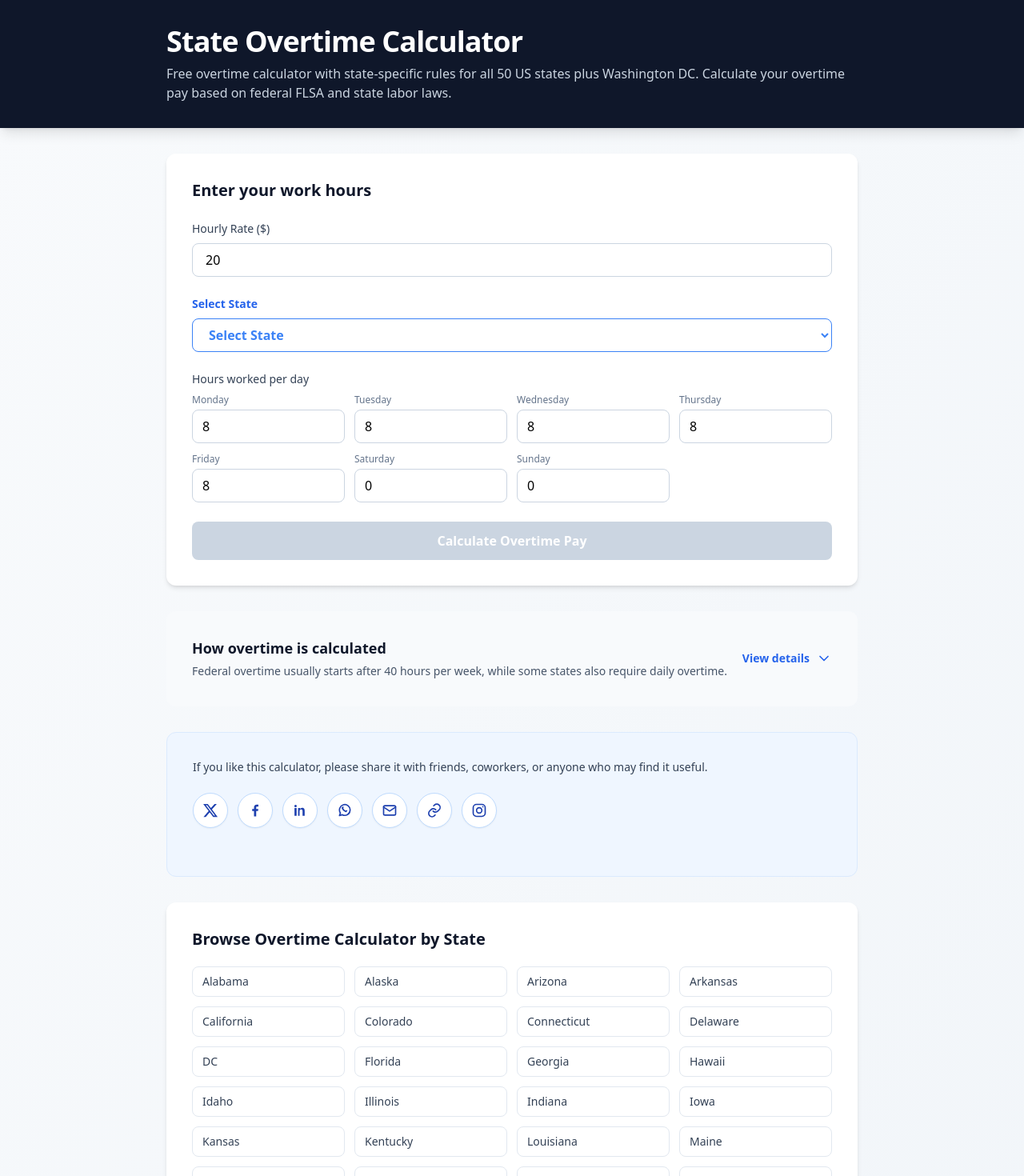
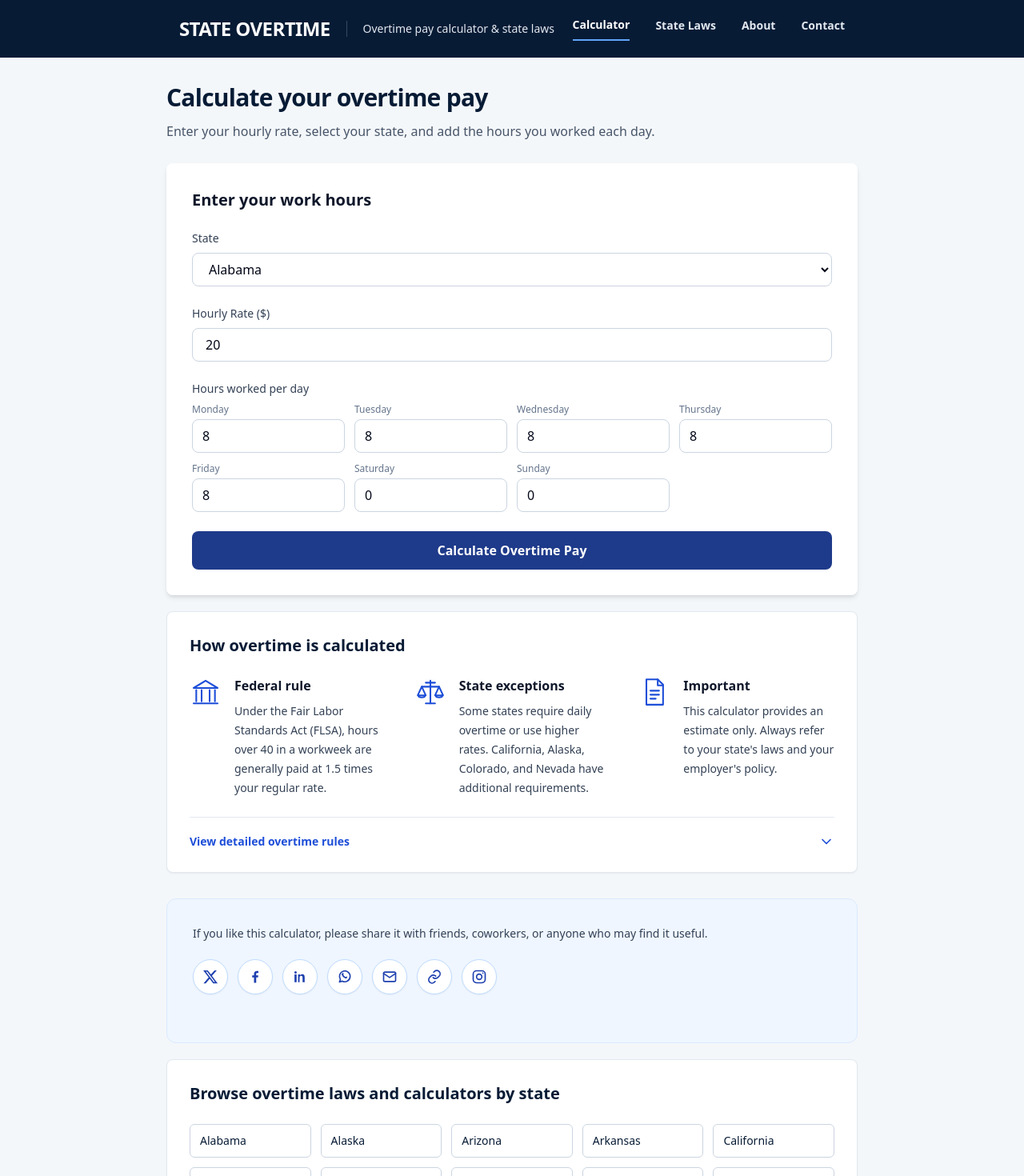
Before and after one commit to kikaifabrik-flow/stateovertime, a Next.js app: page / in a window 1280 px wide. Shown: the top 1470 px of the page at 80% size. Built offline with nearby package versions, Linux system fonts and the light colour scheme.

Commit message:
Update homepage layout and navigation

```diff
--- a/src/app/page.tsx
+++ b/src/app/page.tsx
@@ -1,9 +1,5 @@
-"use client";
-
 import Link from "next/link";
-import { useRouter } from "next/navigation";
-import { useState } from "react";
-import { calculateOvertimePay, type CalcResult } from "../lib/overtime";
+import Calculator from "../components/Calculator";
 import ShareCalculator from "../components/ShareCalculator";
 
 const STATES: { code: string; name: string }[] = [
@@ -60,353 +56,146 @@ const STATES: { code: string; name: string }[] = [
   { code: "WY", name: "Wyoming" },
 ];
 
-const DAYS: { key: string; label: string }[] = [
-  { key: "mon", label: "Monday" },
-  { key: "tue", label: "Tuesday" },
-  { key: "wed", label: "Wednesday" },
-  { key: "thu", label: "Thursday" },
-  { key: "fri", label: "Friday" },
-  { key: "sat", label: "Saturday" },
-  { key: "sun", label: "Sunday" },
-];
+const iconClass = "h-10 w-10 text-blue-700";
 
-interface DayHours {
-  mon: number;
-  tue: number;
-  wed: number;
-  thu: number;
-  fri: number;
-  sat: number;
-  sun: number;
+function FederalRuleIcon() {
+  return (
+    <svg aria-hidden="true" className={iconClass} viewBox="0 0 48 48" fill="none" stroke="currentColor" strokeWidth="2.5" strokeLinecap="round" strokeLinejoin="round">
+      <path d="M6 18h36L24 7 6 18Z" />
+      <path d="M10 21v17M18 21v17M30 21v17M38 21v17M6 41h36" />
+    </svg>
+  );
+}
+
+function StateRulesIcon() {
+  return (
+    <svg aria-hidden="true" className={iconClass} viewBox="0 0 48 48" fill="none" stroke="currentColor" strokeWidth="2.5" strokeLinecap="round" strokeLinejoin="round">
+      <path d="M24 7v34M17 10h14M11 16h26" />
+      <path d="m11 16-6 13h12L11 16ZM37 16l-6 13h12l-6-13Z" />
+      <path d="M6 29c0 4 10 4 10 0M32 29c0 4 10 4 10 0M17 41h14" />
+    </svg>
+  );
+}
+
+function ImportantIcon() {
+  return (
+    <svg aria-hidden="true" className={iconClass} viewBox="0 0 48 48" fill="none" stroke="currentColor" strokeWidth="2.5" strokeLinecap="round" strokeLinejoin="round">
+      <path d="M12 5h17l8 8v30H12V5Z" />
+      <path d="M29 5v9h8M18 22h13M18 28h13M18 34h8" />
+    </svg>
+  );
 }
 
 export default function Home() {
-  const router = useRouter();
-  const [hourlyRate, setHourlyRate] = useState<string>("20");
-  const [state, setState] = useState<string>("");
-  const [hours, setHours] = useState<DayHours>({
-    mon: 8,
-    tue: 8,
-    wed: 8,
-    thu: 8,
-    fri: 8,
-    sat: 0,
-    sun: 0,
-  });
-
-  const [result, setResult] = useState<CalcResult | null>(null);
-  const [error, setError] = useState<string | null>(null);
   const currentYear = new Date().getFullYear();
-  const rateIsInvalid =
-    hourlyRate !== "" &&
-    (!Number.isFinite(Number(hourlyRate)) || Number(hourlyRate) < 0);
-  const hoursAreInvalid = DAYS.some((day) => {
-    const value = hours[day.key as keyof DayHours];
-    return value < 0 || value > 24;
-  });
-
-  const handleHourChange = (day: string, value: string) => {
-    setHours((currentHours) => ({
-      ...currentHours,
-      [day]: parseFloat(value) || 0,
-    }));
-    setResult(null);
-    setError(null);
-  };
-
-  const handleRateChange = (value: string) => {
-    setHourlyRate(value);
-    setResult(null);
-    setError(null);
-  };
-
-  const handleStateChange = (stateCode: string) => {
-    const selectedState = STATES.find((stateItem) => stateItem.code === stateCode);
-
-    if (!selectedState) return;
-
-    setState(stateCode);
-    setResult(null);
-    setError(null);
-    const slug = selectedState.name.toLowerCase().replace(/\s+/g, "-");
-    sessionStorage.setItem(
-      "stateovertime-calculator-draft",
-      JSON.stringify({ hourlyRate, hours }),
-    );
-    router.push(`/overtime-calculator/${slug}`);
-  };
-
-  const calculate = () => {
-    if (!state) {
-      setResult(null);
-      return;
-    }
-
-    const rate = Number(hourlyRate);
-    const dayHoursArr = DAYS.map((d) => hours[d.key as keyof DayHours]);
-
-    if (hourlyRate.trim() === "" || !Number.isFinite(rate) || rate < 0) {
-      setResult(null);
-      setError("Enter an hourly rate of $0 or more.");
-      return;
-    }
-
-    if (dayHoursArr.some((dayHours) => dayHours < 0 || dayHours > 24)) {
-      setResult(null);
-      setError("Enter between 0 and 24 hours for each day.");
-      return;
-    }
-
-    setError(null);
-    setResult(
-      calculateOvertimePay({
-        stateCode: state,
-        hourlyRate: rate,
-        dayHours: dayHoursArr,
-      }),
-    );
-  };
-
-  const formatCurrency = (n: number) =>
-    n.toLocaleString("en-US", { style: "currency", currency: "USD" });
 
   return (
-    <div className="min-h-screen bg-gradient-to-br from-slate-50 to-slate-100">
-      <header className="bg-slate-900 text-white py-8 shadow-lg">
-        <div className="max-w-4xl mx-auto px-4">
-          <h1 className="text-3xl md:text-4xl font-bold tracking-tight">
-            State Overtime Calculator
-          </h1>
-          <p className="text-slate-300 mt-2 text-sm md:text-base">
-           Free overtime calculator with state-specific rules for all 50 US
-            states plus Washington DC. Calculate your overtime pay based on
-            federal FLSA and state labor laws.
-          </p>
+    <div className="min-h-screen bg-[#f4f7fa] text-slate-950">
+      <header className="bg-[#071b35] text-white shadow-sm">
+        <div className="mx-auto flex max-w-4xl flex-wrap items-center justify-between gap-4 px-4 py-5 sm:px-6 lg:px-8">
+          <div className="flex min-w-0 items-center gap-5">
+            <Link href="/" className="shrink-0 text-xl font-extrabold tracking-tight sm:text-2xl">
+              STATE OVERTIME
+            </Link>
+            <span className="hidden border-l border-white/20 pl-5 text-sm text-slate-200 lg:block">
+              Overtime pay calculator &amp; state laws
+            </span>
+          </div>
+
+          <nav aria-label="Main navigation" className="flex flex-wrap items-center gap-x-5 gap-y-2 text-sm font-semibold sm:gap-x-8">
+            <a href="#calculator" className="border-b-2 border-blue-400 pb-2 text-white">
+              Calculator
+            </a>
+            <Link href="/state-laws" className="pb-2 text-slate-200 transition-colors hover:text-white">
+              State Laws
+            </Link>
+            <Link href="/about" className="pb-2 text-slate-200 transition-colors hover:text-white">
+              About
+            </Link>
+            <Link href="/contact" className="pb-2 text-slate-200 transition-colors hover:text-white">
+              Contact
+            </Link>
+          </nav>
         </div>
       </header>
 
-      <section className="max-w-4xl mx-auto px-4 py-8">
-        <form
-          className="bg-white rounded-xl shadow-md p-6 md:p-8"
-          onSubmit={(event) => {
-            event.preventDefault();
-            calculate();
-          }}
-          noValidate
-        >
-          <h2 className="text-xl font-semibold text-slate-900 mb-6">
-            Enter your work hours
+      <main className="mx-auto max-w-4xl px-4 py-8">
+        <section aria-labelledby="homepage-heading">
+          <h1 id="homepage-heading" className="text-2xl font-bold tracking-tight text-[#071b35] sm:text-3xl">
+            Calculate your overtime pay
+          </h1>
+          <p className="mt-3 max-w-3xl text-sm leading-6 text-slate-600 sm:text-base">
+            Enter your hourly rate, select your state, and add the hours you worked each day.
+          </p>
+        </section>
+
+        <div id="calculator" className="mt-7 scroll-mt-6 bg-white rounded-lg shadow-md p-6 md:p-8">
+          <Calculator defaultState="" />
+        </div>
+
+        <section className="mt-5 rounded-lg border border-slate-200 bg-white p-5 shadow-sm sm:p-7" aria-labelledby="overtime-explanation-heading">
+          <h2 id="overtime-explanation-heading" className="text-xl font-bold text-[#071b35]">
+            How overtime is calculated
           </h2>
 
-          <div className="mb-6">
-            <label htmlFor="home-hourly-rate" className="block text-sm font-medium text-slate-700 mb-2">
-              Hourly Rate ($)
-            </label>
-            <input
-              id="home-hourly-rate"
-              type="number"
-              value={hourlyRate}
-              onChange={(e) => handleRateChange(e.target.value)}
-              min="0"
-              step="0.01"
-              aria-invalid={rateIsInvalid}
-              aria-describedby={error ? "home-calculator-error" : undefined}
-              className="w-full px-4 py-2 border border-slate-300 rounded-lg focus:ring-2 focus:ring-blue-500 focus:border-blue-500 outline-none"
-              placeholder="20.00"
-            />
+          <div className="mt-6 grid gap-7 md:grid-cols-3 md:gap-9">
+            <article className="flex gap-4">
+              <div className="shrink-0"><FederalRuleIcon /></div>
+              <div>
+                <h3 className="font-bold text-slate-900">Federal rule</h3>
+                <p className="mt-2 text-sm leading-6 text-slate-700">
+                  Under the Fair Labor Standards Act (FLSA), hours over 40 in a workweek are generally paid at 1.5 times your regular rate.
+                </p>
+              </div>
+            </article>
+
+            <article className="flex gap-4">
+              <div className="shrink-0"><StateRulesIcon /></div>
+              <div>
+                <h3 className="font-bold text-slate-900">State exceptions</h3>
+                <p className="mt-2 text-sm leading-6 text-slate-700">
+                  Some states require daily overtime or use higher rates. California, Alaska, Colorado, and Nevada have additional requirements.
+                </p>
+              </div>
+            </article>
+
+            <article className="flex gap-4">
+              <div className="shrink-0"><ImportantIcon /></div>
+              <div>
+                <h3 className="font-bold text-slate-900">Important</h3>
+                <p className="mt-2 text-sm leading-6 text-slate-700">
+                  This calculator provides an estimate only. Always refer to your state&apos;s laws and your employer&apos;s policy.
+                </p>
+              </div>
+            </article>
           </div>
 
-          <div className="mb-6">
-            <label htmlFor="home-state" className="block text-sm font-semibold text-blue-600 mb-2">
-              Select State
-            </label>
-            <select
-              id="home-state"
-              value={state}
-              onChange={(e) => handleStateChange(e.target.value)}
-              className={`w-full px-4 py-2 border border-blue-500 rounded-lg focus:ring-2 focus:ring-blue-500 focus:border-blue-500 outline-none bg-white ${
-                state ? "text-slate-900 font-normal" : "text-blue-500 font-semibold"
-              }`}
-            >
-              <option value="" disabled className="text-blue-500 font-semibold">
-                Select State
-              </option>
-              {STATES.map((s) => (
-                <option
-                  key={s.code}
-                  value={s.code}
-                  className="text-slate-900 font-normal"
-                >
-                  {s.name}
-                </option>
-              ))}
-            </select>
-          </div>
-
-          <fieldset className="mb-6">
-            <legend className="block text-sm font-medium text-slate-700 mb-2">
-              Hours worked per day
-            </legend>
-            <div className="grid grid-cols-2 md:grid-cols-4 gap-3">
-              {DAYS.map((day) => (
-                <div key={day.key}>
-                  <label htmlFor={`home-${day.key}`} className="block text-xs text-slate-500 mb-1">
-                    {day.label}
-                  </label>
-                  <input
-                    id={`home-${day.key}`}
-                    type="number"
-                    value={hours[day.key as keyof DayHours]}
-                    onChange={(e) => handleHourChange(day.key, e.target.value)}
-                    min="0"
-                    max="24"
-                    step="0.5"
-                    aria-invalid={hoursAreInvalid && (hours[day.key as keyof DayHours] < 0 || hours[day.key as keyof DayHours] > 24)}
-                    aria-describedby={error ? "home-calculator-error" : undefined}
-                    className="w-full px-3 py-2 border border-slate-300 rounded-lg focus:ring-2 focus:ring-blue-500 focus:border-blue-500 outline-none"
-                  />
-                </div>
-              ))}
-            </div>
-          </fieldset>
-
-          {error && (
-            <p id="home-calculator-error" role="alert" className="mb-4 text-sm font-semibold text-red-700">
-              {error}
-            </p>
-          )}
-
-          <button
-            type="submit"
-            disabled={!state}
-            className="w-full bg-blue-900 hover:bg-blue-800 disabled:bg-slate-300 disabled:cursor-not-allowed text-white font-semibold py-3 px-6 rounded-lg transition-colors"
-          >
-            Calculate Overtime Pay
-          </button>
-        </form>
-
-        {result && (
-          <div className="mt-6 bg-white rounded-xl shadow-md p-6 md:p-8" aria-live="polite">
-            <h2 className="text-xl font-semibold text-slate-900 mb-4">
-              Your Pay Breakdown
-            </h2>
-
-            <div className="space-y-3">
-              <div className="flex justify-between py-2 border-b border-slate-100">
-                <span className="text-slate-600">Regular Hours:</span>
-                <span className="font-semibold">
-                  {result.regularHours.toFixed(1)} hrs
-                </span>
-              </div>
-              <div className="flex justify-between py-2 border-b border-slate-100">
-                <span className="text-slate-600">Overtime Hours (1.5x):</span>
-                <span className="font-semibold">
-                  {result.otHours.toFixed(1)} hrs
-                </span>
-              </div>
-              {result.doubleOtHours > 0 && (
-                <div className="flex justify-between py-2 border-b border-slate-100">
-                  <span className="text-slate-600">Double OT Hours (2x):</span>
-                  <span className="font-semibold">
-                    {result.doubleOtHours.toFixed(1)} hrs
-                  </span>
-                </div>
-              )}
-              <div className="flex justify-between py-2 border-b border-slate-100">
-                <span className="text-slate-600">Regular Pay:</span>
-                <span className="font-semibold">
-                  {formatCurrency(result.regularPay)}
-                </span>
-              </div>
-              <div className="flex justify-between py-2 border-b border-slate-100">
-                <span className="text-slate-600">Overtime Pay (1.5x):</span>
-                <span className="font-semibold">
-                  {formatCurrency(result.otPay)}
-                </span>
-              </div>
-              {result.doubleOtPay > 0 && (
-                <div className="flex justify-between py-2 border-b border-slate-100">
-                  <span className="text-slate-600">Double OT Pay (2x):</span>
-                  <span className="font-semibold">
-                    {formatCurrency(result.doubleOtPay)}
-                  </span>
-                </div>
-              )}
-              <div className="flex justify-between py-4 mt-2 bg-blue-50 px-4 rounded-lg">
-                <span className="text-blue-900 font-bold text-lg">
-                  Gross Pay:
-                </span>
-                <span className="text-blue-900 font-bold text-lg">
-                  {formatCurrency(result.grossPay)}
-                </span>
-              </div>
-            </div>
-          </div>
-        )}
-
-        <details className="group mt-8 bg-slate-50 rounded-xl p-6 md:p-8">
-          <summary className="flex cursor-pointer list-none items-center justify-between gap-4 [&::-webkit-details-marker]:hidden">
-            <span className="min-w-0">
-              <span className="block text-lg font-semibold text-slate-900">
-                How overtime is calculated
-              </span>
-              <span className="mt-1 block text-sm font-normal leading-relaxed text-slate-600">
-                Federal overtime usually starts after 40 hours per week, while
-                some states also require daily overtime.
-              </span>
-            </span>
-            <span className="flex shrink-0 items-center gap-2 text-sm font-semibold text-blue-600">
-              <span>View details</span>
-              <svg
-                aria-hidden="true"
-                className="h-5 w-5 transition-transform group-open:rotate-180"
-                fill="none"
-                viewBox="0 0 24 24"
-                stroke="currentColor"
-                strokeWidth="2"
-              >
+          <details className="group mt-6 border-t border-slate-200 pt-5">
+            <summary className="flex cursor-pointer list-none items-center justify-between gap-4 text-sm font-bold text-blue-700 [&::-webkit-details-marker]:hidden">
+              <span>View detailed overtime rules</span>
+              <svg aria-hidden="true" className="h-5 w-5 transition-transform group-open:rotate-180" fill="none" viewBox="0 0 24 24" stroke="currentColor" strokeWidth="2">
                 <path strokeLinecap="round" strokeLinejoin="round" d="m6 9 6 6 6-6" />
               </svg>
-            </span>
-          </summary>
-          <div className="prose prose-sm text-slate-600 space-y-2 mt-4">
-            <p>
-              <strong>Federal FLSA (all states):</strong> Hours worked over 40
-              in a workweek must be paid at 1.5x your regular rate.
-            </p>
-            <p>
-              <strong>California:</strong> Daily overtime applies — over 8
-              hours/day = 1.5x, over 12 hours/day = 2x.
-            </p>
-            <p>
-              <strong>Alaska:</strong> Daily overtime generally applies after
-              8 hours/day at 1.5x.
-            </p>
-            <p>
-              <strong>Colorado:</strong> Overtime generally applies after 12
-              hours/day or 12 consecutive hours at 1.5x.
-            </p>
-            <p>
-              <strong>Nevada:</strong> Daily overtime generally applies after
-              8 hours/day when the hourly rate is below $18; weekly overtime
-              still applies after 40 hours.
-            </p>
-            <p>
-              <strong>Other state rules:</strong> Some states have separate
-              seventh-day, industry, or prevailing-wage rules. Review the
-              selected state page for limitations.
-            </p>
-          </div>
-        </details>
+            </summary>
+            <div className="mt-4 space-y-3 text-sm leading-6 text-slate-600">
+              <p><strong>Federal FLSA (all states):</strong> Hours worked over 40 in a workweek must be paid at 1.5x your regular rate.</p>
+              <p><strong>California:</strong> Daily overtime applies — over 8 hours/day = 1.5x, over 12 hours/day = 2x.</p>
+              <p><strong>Alaska:</strong> Daily overtime generally applies after 8 hours/day at 1.5x.</p>
+              <p><strong>Colorado:</strong> Overtime generally applies after 12 hours/day or 12 consecutive hours at 1.5x.</p>
+              <p><strong>Nevada:</strong> Daily overtime generally applies after 8 hours/day when the hourly rate is below $18; weekly overtime still applies after 40 hours.</p>
+              <p><strong>Other state rules:</strong> Some states have separate seventh-day, industry, or prevailing-wage rules. Review the selected state page for limitations.</p>
+            </div>
+          </details>
+        </section>
 
         <ShareCalculator />
 
-        <div className="mt-8 bg-white rounded-xl shadow-md p-6 md:p-8">
-          <h2 className="text-xl font-semibold text-slate-900 mb-5">
-            Browse Overtime Calculator by State
+        <section id="state-laws" className="mt-5 scroll-mt-6 rounded-lg border border-slate-200 bg-white p-5 shadow-sm sm:p-7" aria-labelledby="state-laws-heading">
+          <h2 id="state-laws-heading" className="text-xl font-bold text-[#071b35]">
+            Browse overtime laws and calculators by state
           </h2>
 
-          <div className="grid grid-cols-2 sm:grid-cols-3 md:grid-cols-4 gap-3">
+          <div className="mt-6 grid grid-cols-2 gap-3 sm:grid-cols-3 md:grid-cols-4 lg:grid-cols-5">
             {STATES.map((stateItem) => {
               const slug = stateItem.name.toLowerCase().replace(/\s+/g, "-");
 
@@ -414,45 +203,28 @@ export default function Home() {
                 <Link
                   key={stateItem.code}
                   href={`/overtime-calculator/${slug}`}
-                  className="rounded-lg border border-slate-200 px-3 py-2 text-sm font-medium text-slate-700 hover:border-blue-300 hover:bg-blue-50 hover:text-blue-900 transition-colors"
+                  className="rounded-md border border-slate-300 px-3 py-2.5 text-sm font-medium text-[#071b35] transition-colors hover:border-blue-500 hover:bg-blue-50 hover:text-blue-800 focus:outline-none focus:ring-2 focus:ring-blue-500 focus:ring-offset-2"
                 >
                   {stateItem.code === "DC" ? "DC" : stateItem.name}
                 </Link>
               );
             })}
           </div>
-        </div>
-      </section>
+        </section>
+      </main>
 
-      <footer className="border-t border-slate-200 bg-white">
-        <div className="max-w-4xl mx-auto px-4 py-8">
-          <nav className="flex flex-wrap gap-x-5 gap-y-2 text-sm mb-4">
-            <Link href="/about" className="text-slate-600 hover:text-blue-900">
-              About
-            </Link>
-            <Link
-              href="/privacy"
-              className="text-slate-600 hover:text-blue-900"
-            >
-              Privacy Policy
-            </Link>
-            <Link
-              href="/disclaimer"
-              className="text-slate-600 hover:text-blue-900"
-            >
-              Disclaimer
-            </Link>
-            <Link href="/contact" className="text-slate-600 hover:text-blue-900">
-              Contact
-            </Link>
+      <footer className="border-t border-slate-300 bg-[#f4f7fa]">
+        <div className="mx-auto max-w-4xl px-4 py-8 text-center sm:px-6 lg:px-8">
+          <nav aria-label="Footer navigation" className="flex flex-wrap justify-center gap-x-8 gap-y-3 text-sm">
+            <Link href="/privacy" className="text-[#071b35] hover:text-blue-700">Privacy Policy</Link>
+            <Link href="/disclaimer" className="text-[#071b35] hover:text-blue-700">Disclaimer</Link>
+            <Link href="/contact" className="text-[#071b35] hover:text-blue-700">Contact</Link>
           </nav>
-
-          <p className="text-sm text-slate-500">
+          <p className="mt-6 text-sm text-slate-500">
             © {currentYear} StateOvertime.com — Free overtime calculator for US workers.
           </p>
-          <p className="text-xs text-slate-400 mt-2">
-            This tool provides estimates only. Consult your HR department or
-            state labor board for official calculations.
+          <p className="mt-2 text-xs text-slate-400">
+            This tool provides estimates only. Consult your HR department or state labor board for official calculations.
           </p>
         </div>
       </footer>
--- a/src/app/sitemap.ts
+++ b/src/app/sitemap.ts
@@ -14,6 +14,11 @@ export default function sitemap(): MetadataRoute.Sitemap {
       url: `${baseUrl}/about`,
       changeFrequency: "monthly",
       priority: 0.6,
+    },
+    {
+      url: `${baseUrl}/state-laws`,
+      changeFrequency: "weekly",
+      priority: 0.9,
     },
     {
       url: `${baseUrl}/privacy`,
```
Also changed, not shown: src/app/layout.tsx (line endings or trailing spaces).
